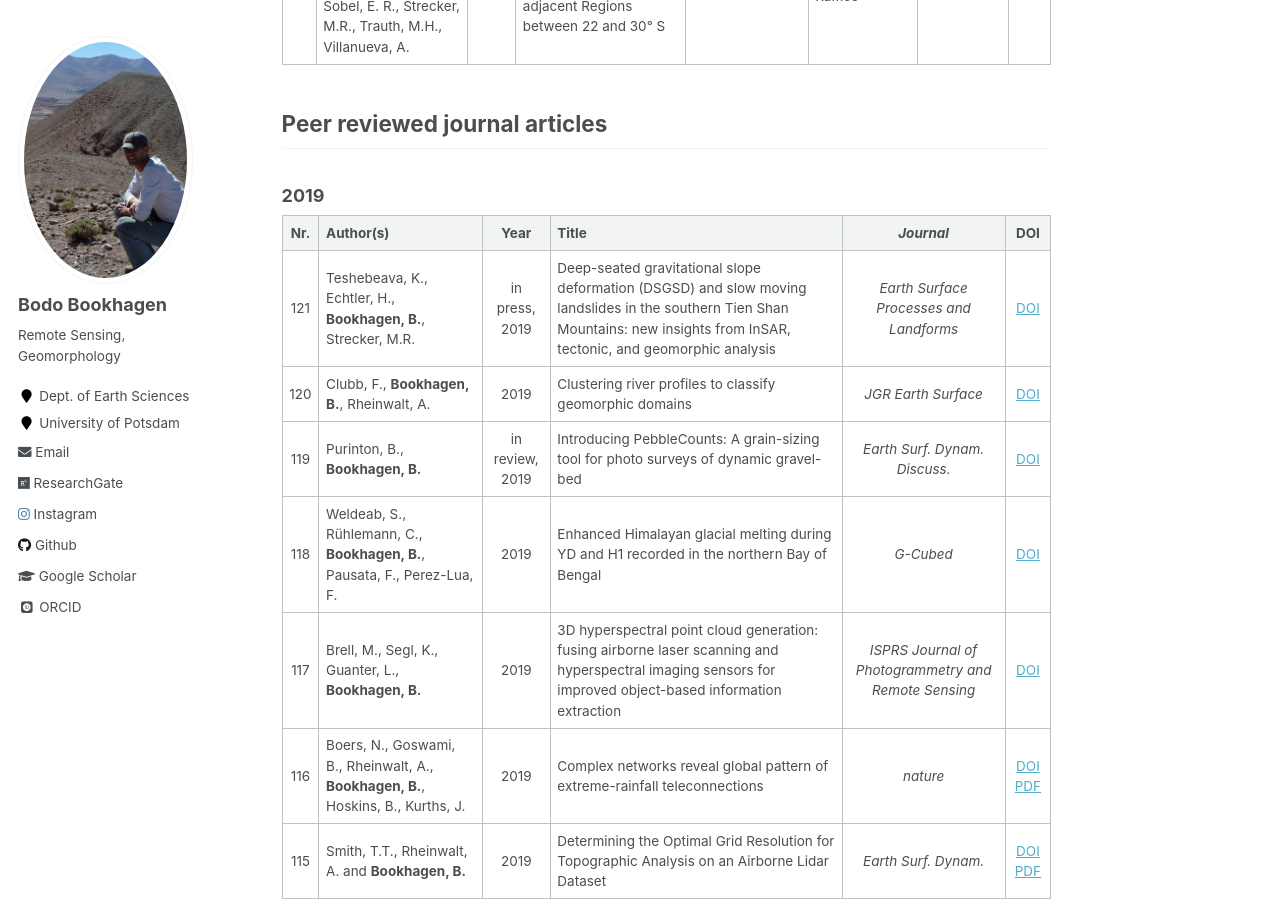
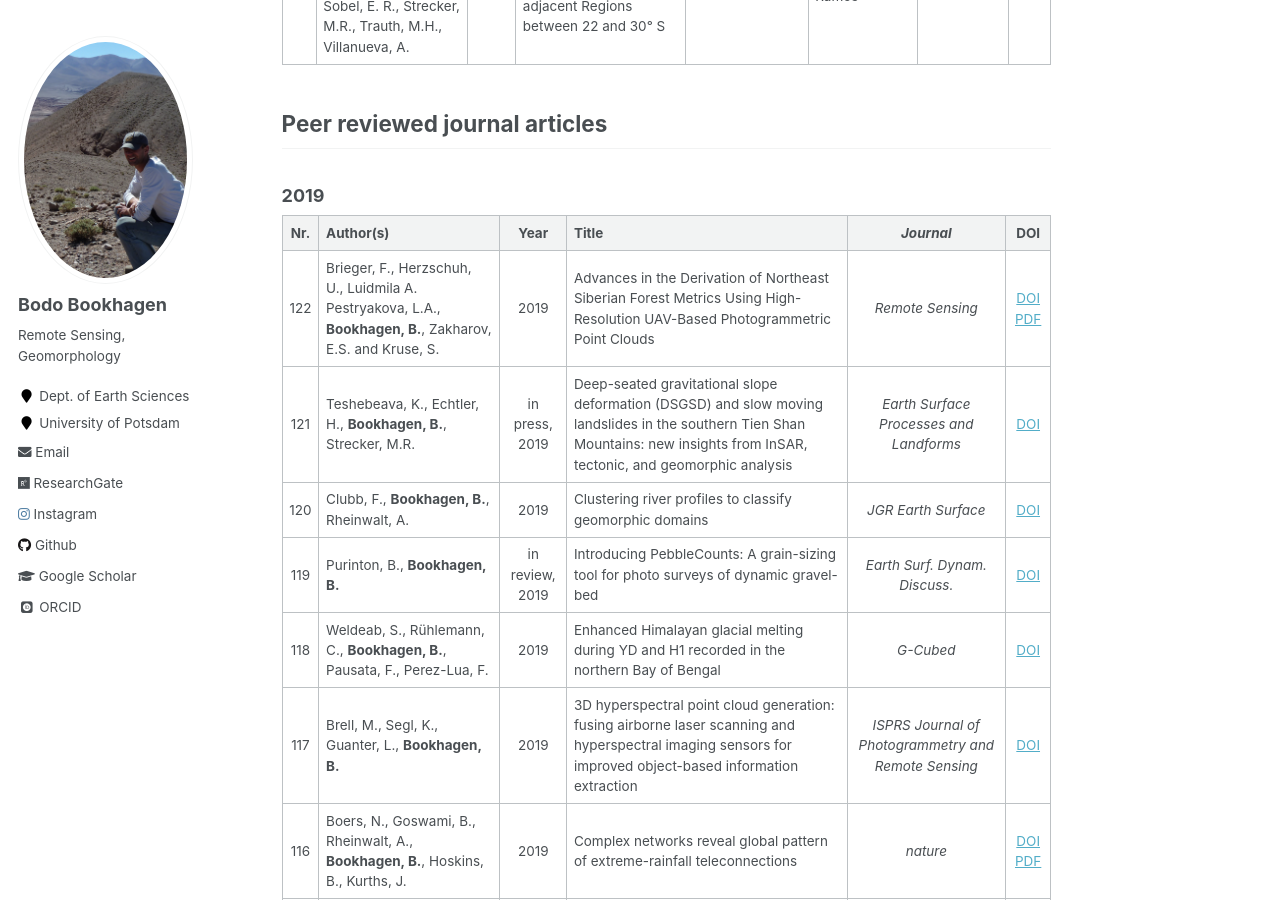
Before and after one commit to BodoBookhagen/BodoBookhagen.github.io, a Jekyll site: the page built from _pages/publications.md, in a window 1280 px wide and 900 px high, scrolled down 1448 px. Built offline with Jekyll 4.4.1, drawn with Linux system fonts in a browser that asks for light colours; some web fonts are replaced.

Commit message:
June-18 2019

```diff
--- a/_pages/publications.md
+++ b/_pages/publications.md
@@ -31,6 +31,7 @@ Jump to year: [2019](#2019) [2018](#2018) [2017](#2017) [2016](#2016) [2015](#20
 
 | Nr. | Author(s) | Year | Title | *Journal* |  DOI |
 |:---:|:----------|:----:|-------|:---------:|:---:|
+| 122 | Brieger, F., Herzschuh, U., Luidmila A. Pestryakova, L.A., **Bookhagen, B.**,  Zakharov, E.S. and Kruse, S. | 2019 | Advances in the Derivation of Northeast Siberian Forest Metrics Using High-Resolution UAV-Based Photogrammetric Point Clouds | *Remote Sensing* | [DOI](https://doi.org/10.3390/rs11121447) [PDF](https://www.mdpi.com/2072-4292/11/12/1447/pdf)
 | 121 | Teshebeava, K., Echtler, H., **Bookhagen, B.**, Strecker, M.R. | in press, 2019 | Deep-seated gravitational slope deformation (DSGSD) and slow moving landslides in the southern Tien Shan Mountains: new insights from InSAR, tectonic, and geomorphic analysis | *Earth Surface Processes and Landforms* | [DOI](https://doi.org/10.1002/esp.4648) |
 | 120 | Clubb, F., **Bookhagen, B.**, Rheinwalt, A. | 2019 | Clustering river profiles to classify geomorphic domains | *JGR Earth Surface* | [DOI](https://doi.org/10.1029/2019JF005025) |
 | 119 | Purinton, B., **Bookhagen, B.** | in review, 2019 | Introducing PebbleCounts: A grain-sizing tool for photo surveys of dynamic gravel-bed | *Earth Surf. Dynam. Discuss.* | [DOI](https://doi.org/10.5194/esurf-2019-20) |
```
